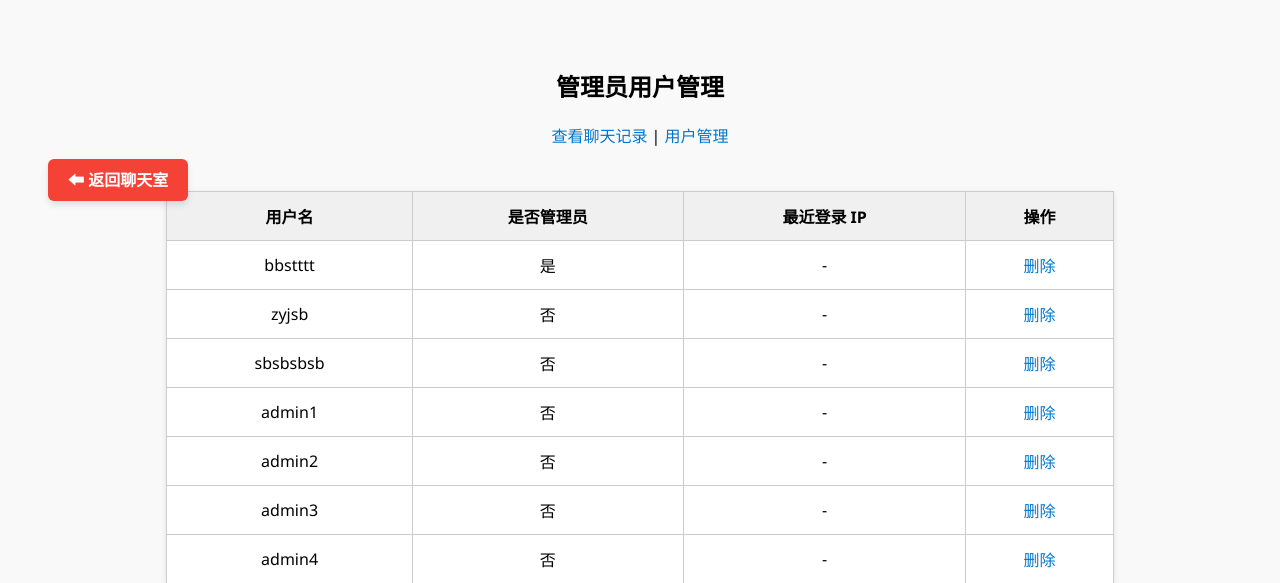
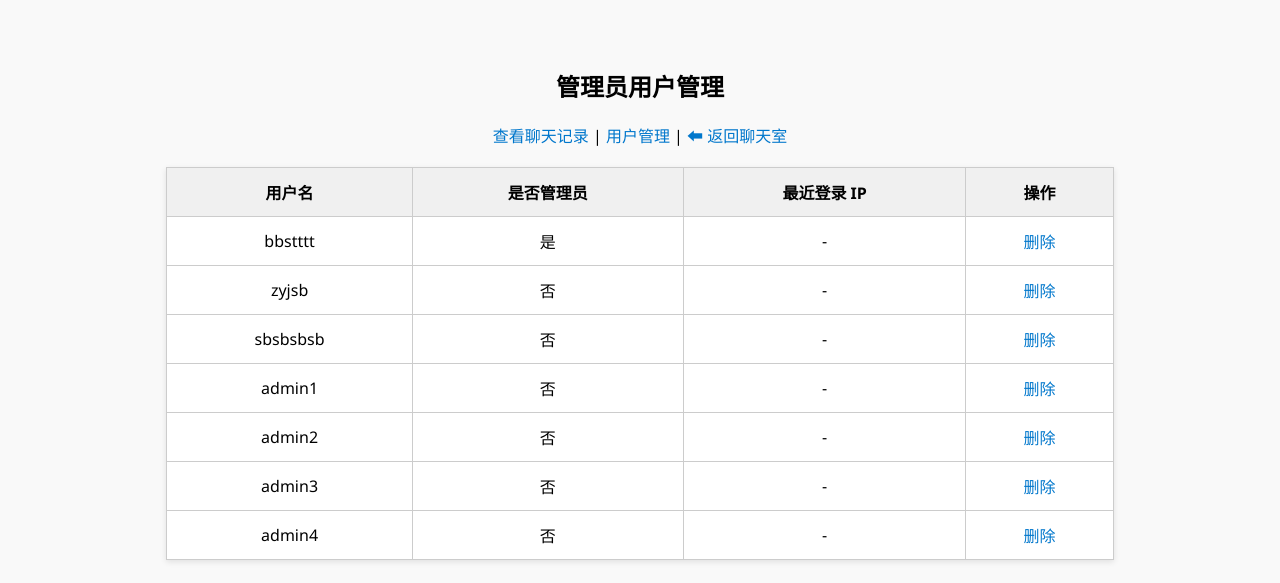
Before and after one commit to DBL-wdfamz/flask-chat-app, a Flask app: page /admin in a window 1280 px wide. Shown: the top 583 px of the page. Run offline with Flask 3, Linux system fonts and the light colour scheme; a user stored in the database is signed in; data comes from the database, SQL or seed files in the repository.

Commit message:
Update admin.html

```diff
--- a/templates/admin.html
+++ b/templates/admin.html
@@ -35,30 +35,15 @@
       text-align: center;
       margin-bottom: 20px;
     }
-    .back-button {
-      margin-top: 20px;
-      text-decoration: none;
-      padding: 10px 20px;
-      background-color: #f44336;
-      color: white;
-      border-radius: 6px;
-      font-weight: bold;
-      box-shadow: 0 4px 6px rgba(0,0,0,0.1);
-      transition: background-color 0.3s ease;
-    }
-
-    .back-button:hover {
-      background-color: #d32f2f;
-    }
   </style>
 </head>
 <body>
 <h2>管理员用户管理</h2>
 <div class="menu">
   <a href="{{ url_for('admin_messages') }}">查看聊天记录</a> |
-  <a href="{{ url_for('admin') }}">用户管理</a>
+  <a href="{{ url_for('admin') }}">用户管理</a> |
+  <a href="{{ url_for('chat') }}" class="back-button">⬅ 返回聊天室</a>
 </div>
-<a href="{{ url_for('chat') }}" class="back-button">⬅ 返回聊天室</a>
 <table>
   <tr>
     <th>用户名</th>
```
